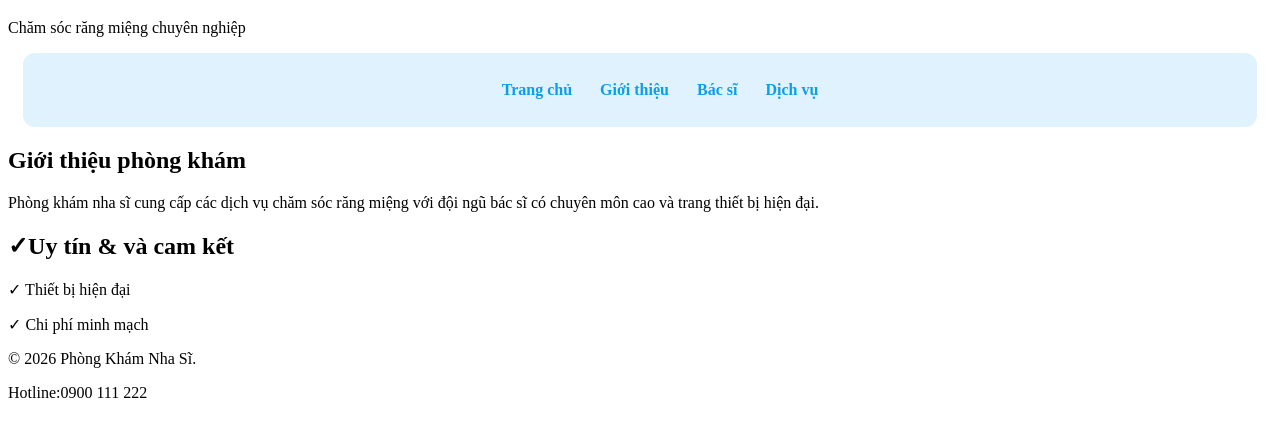
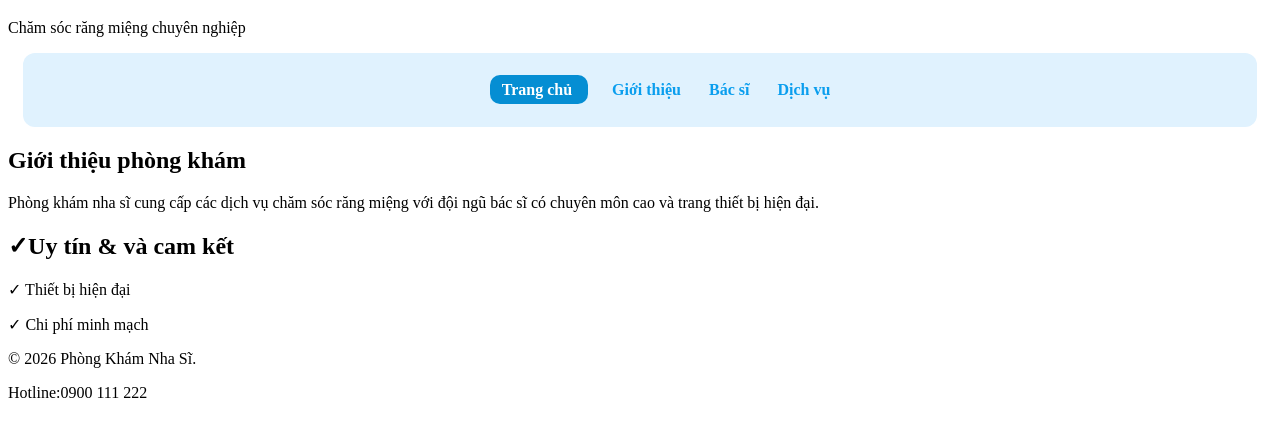
Before and after one commit to Congojung/ph-ng-minh-c-ng_B25DTCN227_cntt_THUCHANH-SS8_BTVN, a plain HTML site: page thuchanh/index.html in a window 1280 px wide. In both pictures the pointer is over the link "Trang chủ". Shown: the part 61-498 px from the top of the page. Drawn offline with Linux system fonts and the light colour scheme.

Commit message:
Update styles.css

```diff
--- a/thuchanh/styles.css
+++ b/thuchanh/styles.css
@@ -21,4 +21,11 @@
     text-decoration: none;
     color: #0a9eee;
     font-weight: bold;
+
 }
+.menu a:hover {
+    color: white;
+    background-color: #058ed3;
+    padding: 6px 12px;
+    border-radius: 10px;
+}
```
